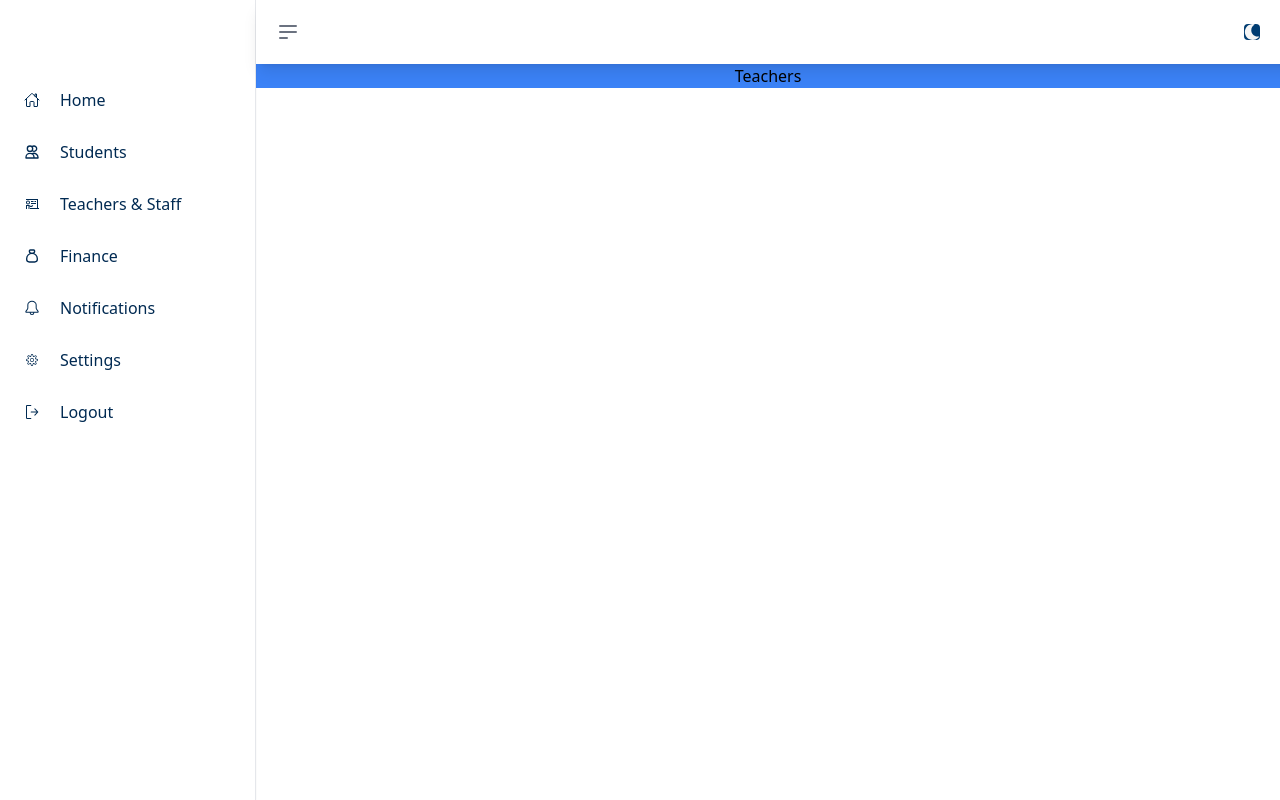
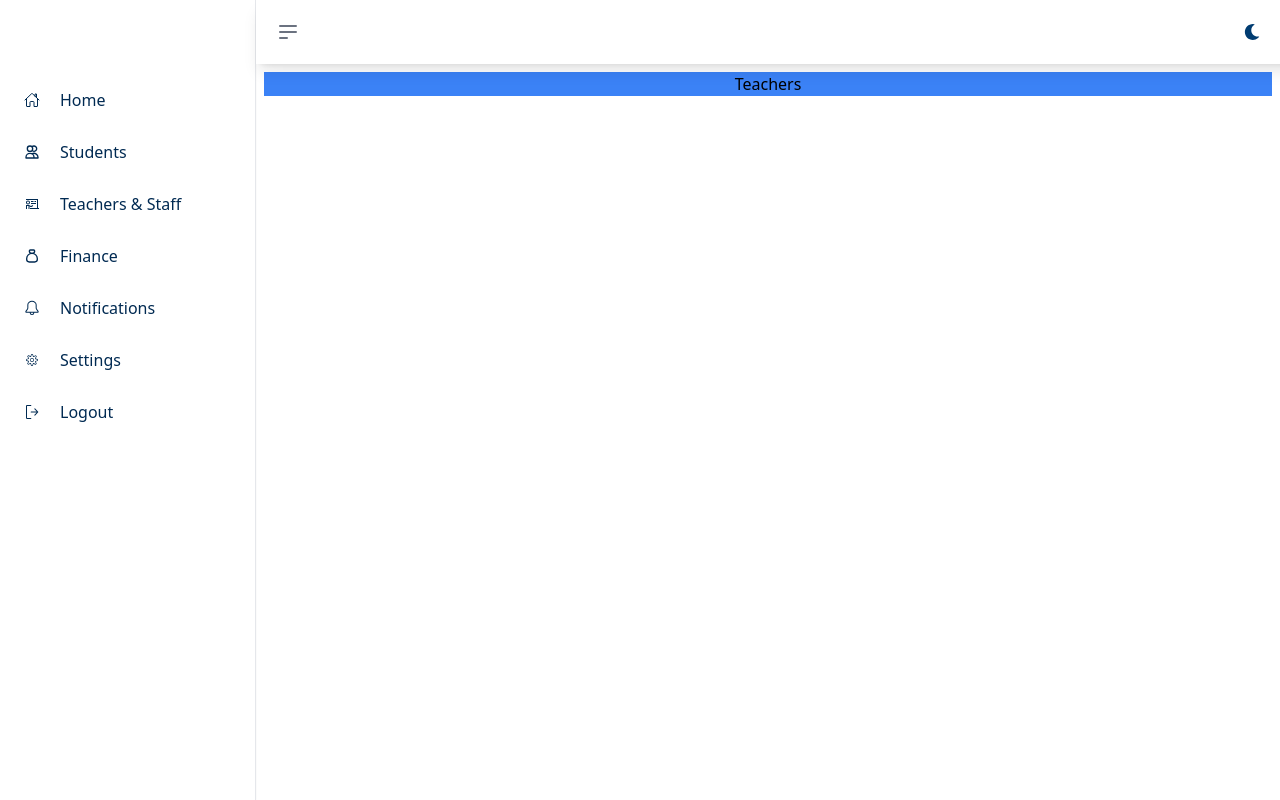
Before and after one commit to ishimweBonheur/blogs-frontend, a React (Create React App) app: page /teacher_staff in a window 1280 px wide. Built offline with nearby package versions, Linux system fonts and the light colour scheme.

Commit message:
changes afternoon

```diff
--- /dev/null
+++ b/src/components/Dashboard/Dashboard.tsx
@@ -0,0 +1,33 @@
+import React, { useState } from "react";
+import { ReactNode } from "react";
+import Header from "../Header/Header";
+import Sidebar from "../Header/Sidebar";
+
+interface DashboardLayoutProps {
+  children: ReactNode;
+}
+
+const DashboardLayout: React.FC<DashboardLayoutProps> = ({ children }) => {
+  const [darkMode, setDarkMode] = useState(false);
+  const [isSidebarOpen, setIsSidebarOpen] = useState(false);
+
+  const toggleDarkMode = () => {
+    setDarkMode(!darkMode);
+  };
+
+  const toggleSidebar = () => {
+    setIsSidebarOpen(!isSidebarOpen);
+  };
+
+  return (
+    <div className={darkMode ? "dark flex h-screen" : "flex h-screen"}>
+      <Header darkMode={darkMode} toggleDarkMode={toggleDarkMode} toggleSidebar={toggleSidebar} sidebarOpen={isSidebarOpen} />
+      <Sidebar isSidebarOpen={isSidebarOpen} />
+      <div className={`flex-1 transition-all duration-300 ${isSidebarOpen ? "" : "pl-64"}`}>
+        <div className="transition-all duration-300 p-2 mt-16">{children}</div>
+      </div>
+    </div>
+  );
+};
+
+export default DashboardLayout;
--- a/src/components/Header/Header.tsx
+++ b/src/components/Header/Header.tsx
@@ -19,7 +19,7 @@ function Header({darkMode ,toggleDarkMode,toggleSidebar,sidebarOpen}:HeaderProps
               <HiOutlineMenuAlt2 className="text-2xl"/>
             </button>
           </div>
-          <button className={`dark:bg-secondary bg-primary text-secondary hover:bg-hover dark:text-primary rounded full ${!sidebarOpen ? 'mr-64' : ''}`} onClick={toggleDarkMode}>{darkMode?<FaSun/>:<FaMoon/>}</button>
+          <button className={`  text-primary hover:text-hover dark:text-secondary rounded full ${!sidebarOpen ? 'mr-64' : ''}`} onClick={toggleDarkMode}>{darkMode?<FaSun/>:<FaMoon/>}</button>
         </div>
       </div>
     </nav>
--- a/src/components/Header/Sidebar.tsx
+++ b/src/components/Header/Sidebar.tsx
@@ -14,12 +14,12 @@ interface SideProps {
 const navigationLinks = [
   {
     name: 'Home',
-    path: '/',
+    path: '/home',
     icon: <IoHomeOutline />,
   },
   {
     name: 'Students',
-    path: '/dashboard',
+    path: '/students',
     icon: <HiOutlineUsers />,
   },
   {
--- /dev/null
+++ b/src/components/Home/Home.tsx
@@ -0,0 +1,9 @@
+import React from 'react'
+
+function Home() {
+  return (
+    <div>Home</div>
+  )
+}
+
+export default Home
--- /dev/null
+++ b/src/components/Students/Student.tsx
@@ -0,0 +1,7 @@
+import React from 'react'
+
+export default function Student() {
+  return (
+    <div>Student</div>
+  )
+}
--- a/src/components/dashboard/index.tsx
+++ /dev/null
@@ -1,11 +0,0 @@
-import React from 'react';
-
-function Dashboard() {
-  return (
-    <>
-    <div className='w-full text-center bg-blue-500'>Dashboard</div>
-    </>
-  );
-}
-
-export default Dashboard;
--- a/src/routes/index.tsx
+++ b/src/routes/index.tsx
@@ -1,47 +1,87 @@
 import React, { useState } from "react";
-import { Navigate, Route, Routes, useLocation } from "react-router-dom";
+import { Navigate, Route, Routes } from "react-router-dom";
 import Login from "../components/login&signup";
 import SignupForm from "../components/login&signup/SignupForm";
 import Header from "../components/Header/Header";
 import Sidebar from "../components/Header/Sidebar";
-import Dashboard from "../components/dashboard";
 import Finance from "../components/finance";
-import { CiSettings } from "react-icons/ci";
+import Notifications from "../components/notifications";
+import Settings from "../components/settings";
 import Logout from "../components/logout";
-import Settings from "../components/settings";
-import Notifications from "../components/notifications";
 import Teachers from "../components/teacher_staff";
-function AppRoutes() {
+import Student from "../components/Students/Student";
+import Home from "../components/Home/Home";
+interface DashboardLayoutProps {
+  children: React.ReactNode;
+}
+
+const DashboardLayout = ({ children }: DashboardLayoutProps) => {
   const [darkMode, setDarkMode] = useState(false);
   const [isSidebarOpen, setIsSidebarOpen] = useState(false);
-  const location = useLocation();
+
   const toggleDarkMode = () => {
     setDarkMode(!darkMode);
+  };
 
-  };
   const toggleSidebar = () => {
     setIsSidebarOpen(!isSidebarOpen);
+  };
 
-  };
-  const hideHeaderAndSidebar = location.pathname === "/login" || location.pathname === "/register";
   return (
-    <div className={darkMode ? "dark flex" : "flex"}>
-      {!hideHeaderAndSidebar && (<Header darkMode={darkMode} toggleDarkMode={toggleDarkMode} toggleSidebar={toggleSidebar} sidebarOpen={isSidebarOpen} />)} {!hideHeaderAndSidebar && <Sidebar isSidebarOpen={isSidebarOpen} />}
-      <div className={`transition-all mt-16 duration-300 flex-1 ${isSidebarOpen ? "ml-0 pl-0" : "ml-32 pl-32"}`}>
-        <Routes> <Route path="/" element={<Navigate to="/login" />} />
-          <Route path="/login" element={<Login />} />
-          <Route path="/register" element={<SignupForm />} />
-          <Route path="/register" element={<SignupForm />} />
-          <Route path="/dashboard" element={<Dashboard />} />
-          <Route path="/finance" element={<Finance />} />
-          <Route path="/notifications" element={<Notifications />} />
-          <Route path="/settings" element={<Settings />} />
-          <Route path="/logout" element={<Logout />} />
-          <Route path="/teacher_staff" element={<Teachers />} />
-        </Routes>
+    <div className={darkMode ? "dark flex h-screen" : "flex h-screen"}>
+      <Header darkMode={darkMode} toggleDarkMode={toggleDarkMode} toggleSidebar={toggleSidebar} sidebarOpen={isSidebarOpen} />
+      <Sidebar isSidebarOpen={isSidebarOpen} />
+      <div className={`flex-1 transition-all duration-300 ${isSidebarOpen ? "" : "pl-64"}`}>
+        <div className="transition-all duration-300 p-2 mt-16">{children}</div>
       </div>
     </div>
+  );
+};
 
+function AppRoutes() {
+  return (
+    <Routes>
+      <Route path="/" element={<Navigate to="/login" />} />
+      <Route path="/login" element={<Login />} />
+      <Route path="/register" element={<SignupForm />} />
+
+      <Route path="/students" element={
+        <DashboardLayout>
+          <Student />
+        </DashboardLayout>
+      }>
+
+      </Route>
+      <Route path="/home" element={
+        <DashboardLayout>
+          <Home />
+        </DashboardLayout>
+      }>
+
+      </Route>
+      <Route
+        path="/finance" element={
+          <DashboardLayout>
+            <Finance />
+          </DashboardLayout>} />
+      <Route path="/notifications" element={
+        <DashboardLayout>
+          <Notifications />
+        </DashboardLayout>} />
+      <Route path="/settings" element={
+        <DashboardLayout>
+          <Settings />
+        </DashboardLayout>} />
+      <Route path="/logout" element={
+        <DashboardLayout>
+          <Logout />
+        </DashboardLayout>} />
+      <Route path="/teacher_staff" element={
+        <DashboardLayout>
+          <Teachers />
+        </DashboardLayout>} />
+    </Routes>
   );
 }
+
 export default AppRoutes;
```
